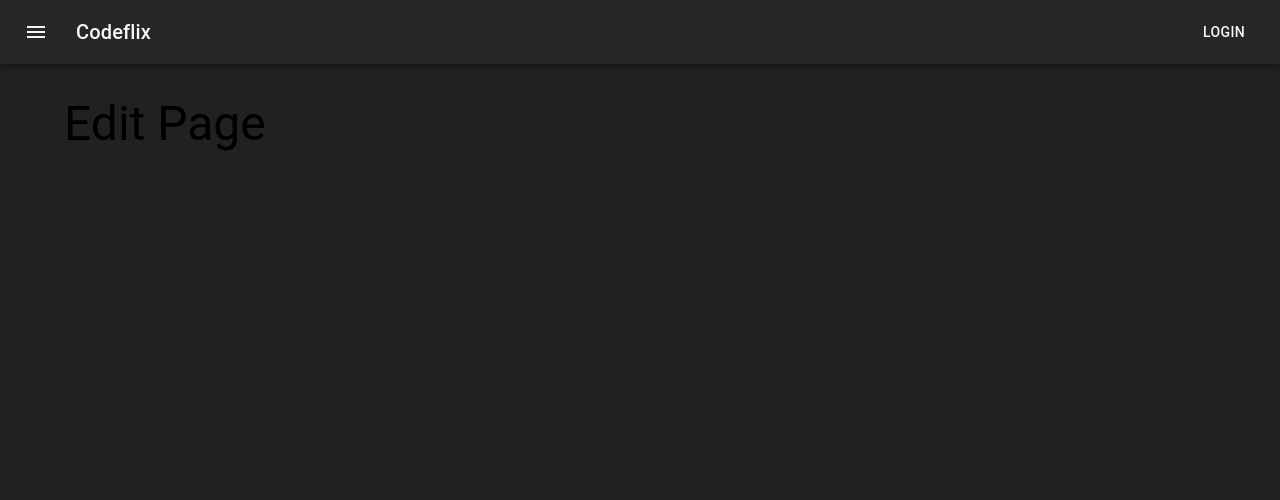
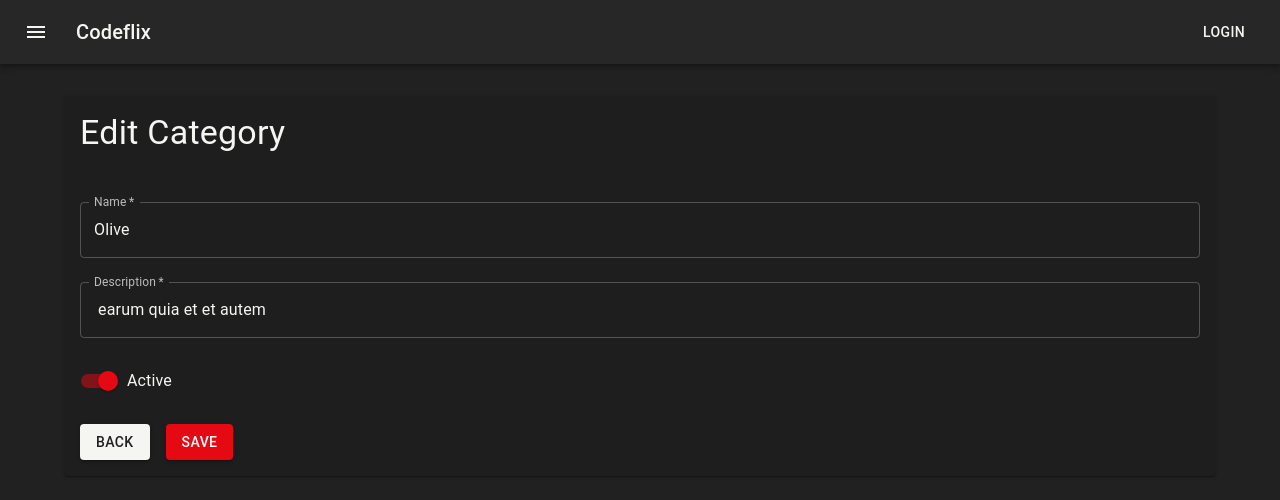
Before and after one commit to SetropLeo/CodeFlix, a React (Create React App) app: page /categories/edit/0ce68ddd-4981-4eee-a23b-9c1b8b5b8b1e in a window 1280 px wide. Shown: the top 500 px of the page. Built offline with nearby package versions, Linux system fonts and the light colour scheme.

Commit message:
Created Edit Categories Page

```diff
--- a/src/features/categories/CategoryEdit.tsx
+++ b/src/features/categories/CategoryEdit.tsx
@@ -1,13 +1,107 @@
-import React from 'react';
+import React, { useEffect, useState } from 'react';
 
-import { Box, Typography } from '@mui/material';
+import { Category } from '@material-ui/icons';
+import {
+  Box,
+  Button,
+  FormControl,
+  FormControlLabel,
+  FormGroup,
+  Grid,
+  Paper,
+  Switch,
+  TextField,
+  Typography,
+} from '@mui/material';
+import { Link, useParams } from 'react-router-dom';
+import { useAppSelector } from '../../app/hooks';
+import { selectCategoryById } from './CategorySlice';
 
 const CategoryEdit = () => {
+  const id = useParams().id || '';
+  const category = useAppSelector((state) => selectCategoryById(state, id));
+  const [isDisabled, setIsDisabled] = useState(false);
+
+  const handleChange = (e: React.ChangeEvent) => {};
+
+  const handleToggle = (e: React.ChangeEvent) => {};
+
+  useEffect(() => {}, []);
+
   return (
     <Box>
-      <Typography variant="h3" component="h1">
-        Edit Page
-      </Typography>
+      <Paper>
+        <Box p={2}>
+          <Box mb={2}>
+            <Typography variant="h4">Edit Category</Typography>
+          </Box>
+        </Box>
+
+        <Box p={2}>
+          <form>
+            <Grid container spacing={3}>
+              <Grid item xs={12}>
+                <FormControl fullWidth>
+                  <TextField
+                    required
+                    name="name"
+                    label="Name"
+                    disabled={isDisabled}
+                    value={category.name}
+                    onChange={handleChange}
+                  />
+                </FormControl>
+              </Grid>
+
+              <Grid item xs={12}>
+                <FormControl fullWidth>
+                  <TextField
+                    required
+                    name="description"
+                    label="Description"
+                    disabled={isDisabled}
+                    onChange={handleChange}
+                    value={category.description}
+                  />
+                </FormControl>
+              </Grid>
+
+              <Grid item xs={12}>
+                <FormGroup>
+                  <FormControlLabel
+                    label="Active"
+                    control={
+                      <Switch
+                        name="is_active"
+                        color="secondary"
+                        onChange={handleToggle}
+                        checked={category.is_active}
+                        inputProps={{ 'aria-label': 'controlled' }}
+                      />
+                    }
+                  ></FormControlLabel>
+                </FormGroup>
+              </Grid>
+
+              <Grid item xs={12}>
+                <Box display="flex" gap={2}>
+                  <Button variant="contained" component={Link} to="/categories">
+                    Back
+                  </Button>
+                  <Button
+                    type="submit"
+                    variant="contained"
+                    color="secondary"
+                    disabled={isDisabled}
+                  >
+                    Save
+                  </Button>
+                </Box>
+              </Grid>
+            </Grid>
+          </form>
+        </Box>
+      </Paper>
     </Box>
   );
 };
--- a/src/features/categories/CategoryList.tsx
+++ b/src/features/categories/CategoryList.tsx
@@ -1,14 +1,59 @@
 import React from 'react';
 
-import { Box, Button, Typography } from '@mui/material';
+import { Box, Button, IconButton, Typography } from '@mui/material';
 import { Link } from 'react-router-dom';
 
+import DeleteIcon from '@mui/icons-material/Delete';
+import {
+  DataGrid,
+  GridColDef,
+  GridRenderCellParams,
+  GridRowsProp,
+  GridToolbar,
+} from '@mui/x-data-grid';
+import { useAppSelector } from '../../app/hooks';
 import { selectCategories } from './CategorySlice';
-import { useAppSelector } from '../../app/hooks';
-import { DataGrid, GridColDef, GridRowsProp } from '@mui/x-data-grid';
 
 const CategoryList = () => {
   const categories = useAppSelector(selectCategories);
+
+  const componentProps = {
+    toolbar: {
+      showQuickFilter: true,
+      quickFilterProps: { debounceMs: 500 },
+    },
+  };
+
+  const mountNameCell = (rowData: GridRenderCellParams) => {
+    return (
+      <Link
+        style={{ textDecoration: 'none' }}
+        to={`/categories/edit/${rowData.id}`}
+      >
+        <Typography color="primary">{rowData.value}</Typography>
+      </Link>
+    );
+  };
+
+  const mountStatusCell = (rowData: GridRenderCellParams) => {
+    return (
+      <Typography color={rowData.value ? 'primary' : 'error'}>
+        {rowData.value ? 'Active' : 'Inactive'}
+      </Typography>
+    );
+  };
+
+  const mountActionCell = (rowData: GridRenderCellParams) => {
+    return (
+      <IconButton
+        color="secondary"
+        onClick={() => console.log('click')}
+        aria-label="delete"
+      >
+        <DeleteIcon />
+      </IconButton>
+    );
+  };
 
   const rows: GridRowsProp = categories.map((category) => ({
     id: category.id,
@@ -17,9 +62,26 @@ const CategoryList = () => {
   }));
 
   const columns: GridColDef[] = [
-    { field: 'id', headerName: 'ID', width: 150 },
-    { field: 'name', headerName: 'Name', width: 150 },
-    { field: 'description', headerName: 'Description', width: 150 },
+    {
+      field: 'name',
+      headerName: 'Name',
+      width: 150,
+      renderCell: mountNameCell,
+    },
+    {
+      field: 'isActive',
+      headerName: 'Active',
+      flex: 1,
+      type: 'boolean',
+      renderCell: mountStatusCell,
+    },
+    { field: 'createdAt', headerName: 'Created At', flex: 1 },
+    {
+      field: 'id',
+      headerName: 'Actions',
+      flex: 1,
+      renderCell: mountActionCell,
+    },
   ];
 
   return (
@@ -38,9 +100,19 @@ const CategoryList = () => {
         </Box>
       </Typography>
 
-      <div style={{ height: 300, width: '100%' }}>
-        <DataGrid rows={rows} columns={columns} />
-      </div>
+      <Box sx={{ display: 'flex', height: 600 }}>
+        <DataGrid
+          rows={rows}
+          columns={columns}
+          disableColumnFilter={true}
+          disableColumnSelector={true}
+          disableDensitySelector={true}
+          disableRowSelectionOnClick={true}
+          componentsProps={componentProps}
+          components={{ Toolbar: GridToolbar }}
+          pageSizeOptions={[5, 10, 25, 50, 100]}
+        />
+      </Box>
     </Box>
   );
 };
--- a/src/features/categories/CategorySlice.ts
+++ b/src/features/categories/CategorySlice.ts
@@ -38,6 +38,21 @@ const categoriesSlice = createSlice({
   },
 });
 
+// Select All Categories
 export const selectCategories = (state: RootState) => state.categories;
+// Select Category By Id
+export const selectCategoryById = (state: RootState, id: string) => {
+  const category = state.categories.find((category) => category.id === id);
+
+  return category || {
+    id: '',
+    name: '',
+    description: '',
+    is_active: false,
+    deleted_at: null,
+    created_at: '',
+    updated_at: '',
+  }
+}
 
 export default categoriesSlice.reducer;
```
